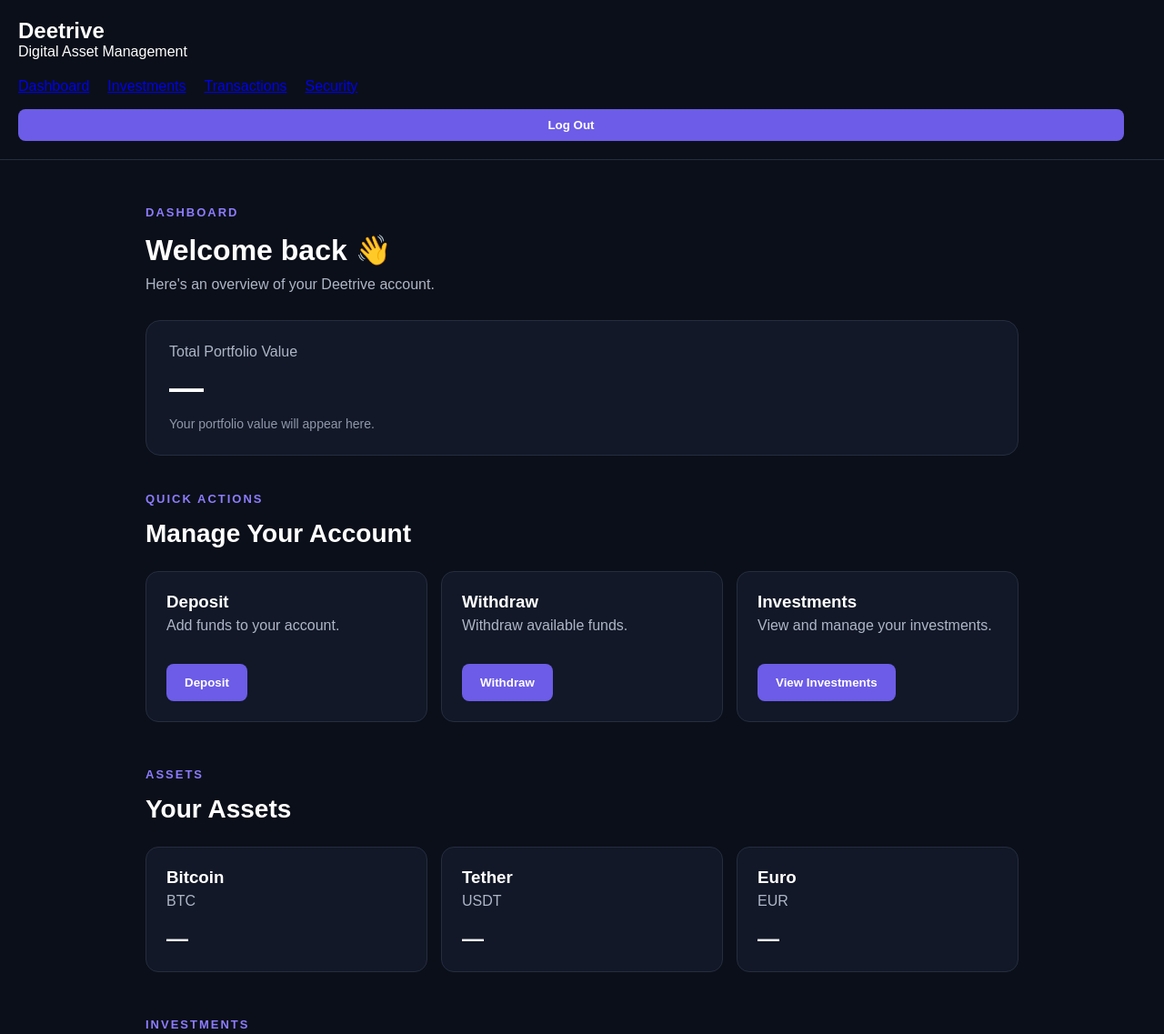
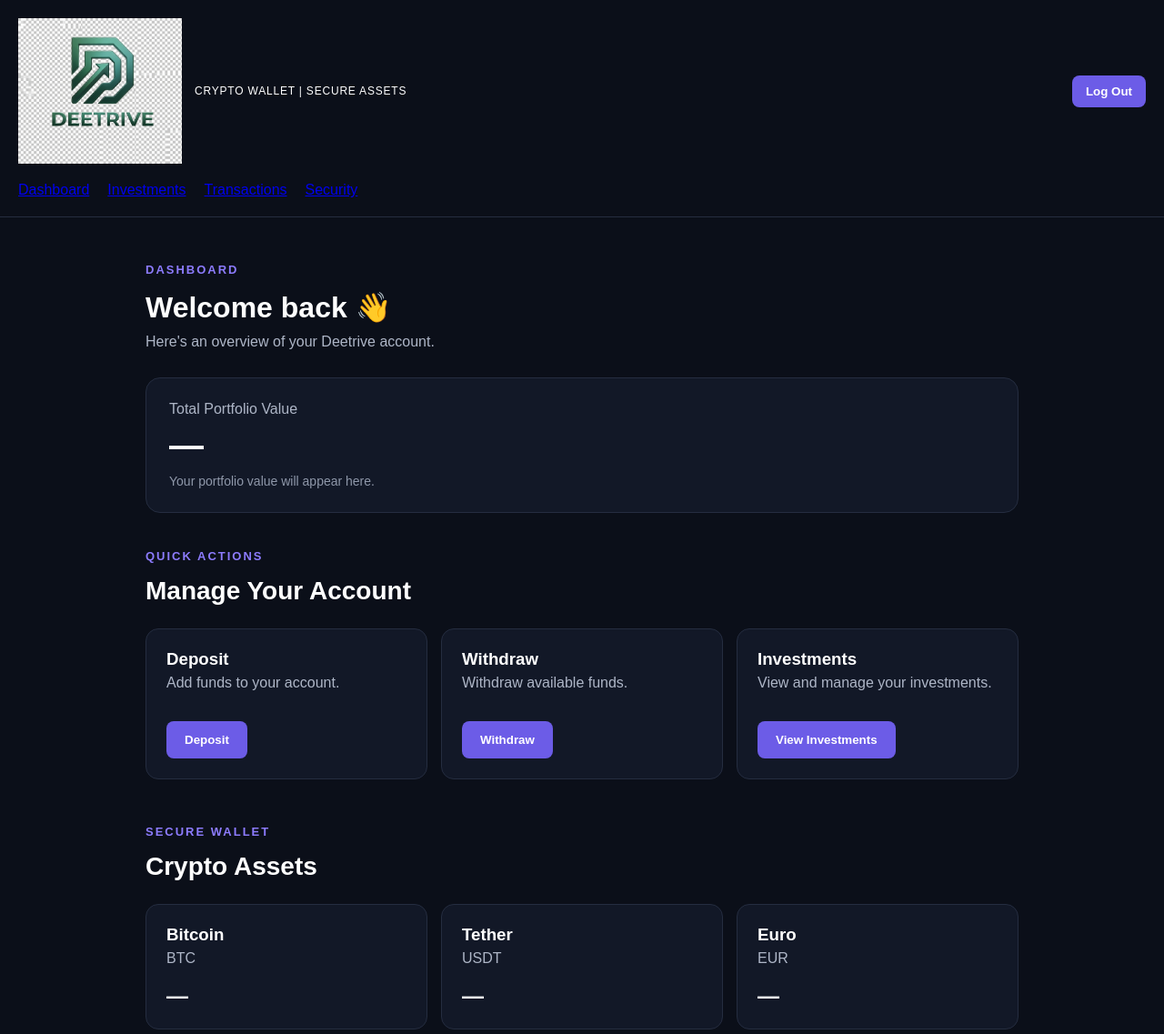
Before and after one commit to dudusmart4129-eng/deetrive, a plain HTML site: page dashboard.html in a window 1280 px wide. Shown: the top 1137 px of the page at 91% size. Drawn offline with Linux system fonts and the light colour scheme.

Commit message:
Deploy updated Deetrive dashboard

```diff
--- a/assets/dashboard-BzK_ovcC.js
+++ /dev/null
@@ -1 +0,0 @@
-import{n as e,r as t,t as n}from"./wix-client-BcyrvGQV.js";/* empty css              */t((()=>{n(),e.auth.init().then(()=>{document.querySelector(`#logout-btn`).addEventListener(`click`,async()=>{try{let t=window.location.href,{logoutUrl:n}=await e.auth.logout(t);window.location.href=n}catch(e){console.error(`Logout error:`,e),alert(`Unable to log out right now.`)}})})}))();
--- /dev/null
+++ b/assets/dashboard-CufZHHj3.js
@@ -0,0 +1 @@
+import{n as e,r as t,t as n}from"./wix-client-BcyrvGQV.js";/* empty css              */t((()=>{n(),document.querySelector(`#logout-btn`).addEventListener(`click`,async()=>{try{let{logoutUrl:t}=await e.auth.logout(`https://dudusmart4129-eng.github.io/deetrive/login.html`);window.location.href=t}catch(e){console.error(`Logout error:`,e),alert(`Unable to log out right now.`)}})}))();
--- a/dashboard.html
+++ b/dashboard.html
@@ -7,7 +7,7 @@
 
     <title>Dashboard | Deetrive</title>
 
-  <script type="module" crossorigin src="/deetrive/assets/dashboard-BzK_ovcC.js"></script>
+  <script type="module" crossorigin src="/deetrive/assets/dashboard-CufZHHj3.js"></script>
   <link rel="modulepreload" crossorigin href="/deetrive/assets/wix-client-BcyrvGQV.js">
   <link rel="stylesheet" crossorigin href="/deetrive/assets/style-CRnjhlG2.css">
 </head>
@@ -17,9 +17,20 @@
     <!-- HEADER -->
     <header>
 
-        <div>
-            <h1>Deetrive</h1>
-            <p>Digital Asset Management</p>
+        <div class="brand">
+            <img
+                src="/deetrive/assets/full-logo-IxWUonjQ.png"
+                alt="Deetrive"
+                class="brand-logo"
+            >
+
+            <p>Crypto Wallet | Secure Assets</p>
+        </div>
+
+        <div class="header-right">
+            <button type="button" id="logout-btn">
+                Log Out
+            </button>
         </div>
 
         <nav>
@@ -28,10 +39,6 @@
             <a href="#transactions">Transactions</a>
             <a href="#security">Security</a>
         </nav>
-
-        <button id="logout-btn">
-            Log Out
-        </button>
 
     </header>
 
@@ -144,15 +151,15 @@
         </section>
 
 
-        <!-- ASSETS -->
-        <section class="dashboard-section">
+        <!-- CRYPTO WALLET ASSETS -->
+        <section id="assets" class="dashboard-section">
 
             <p class="section-label">
-                ASSETS
+                SECURE WALLET
             </p>
 
             <h2>
-                Your Assets
+                Crypto Assets
             </h2>
 
             <div class="dashboard-grid">
@@ -347,9 +354,6 @@
 
     </footer>
 
-
-    <!-- LOGOUT -->
-
 </body>
 
 </html>
```
Also changed, not shown: assets/full-logo-IxWUonjQ.png (added).
